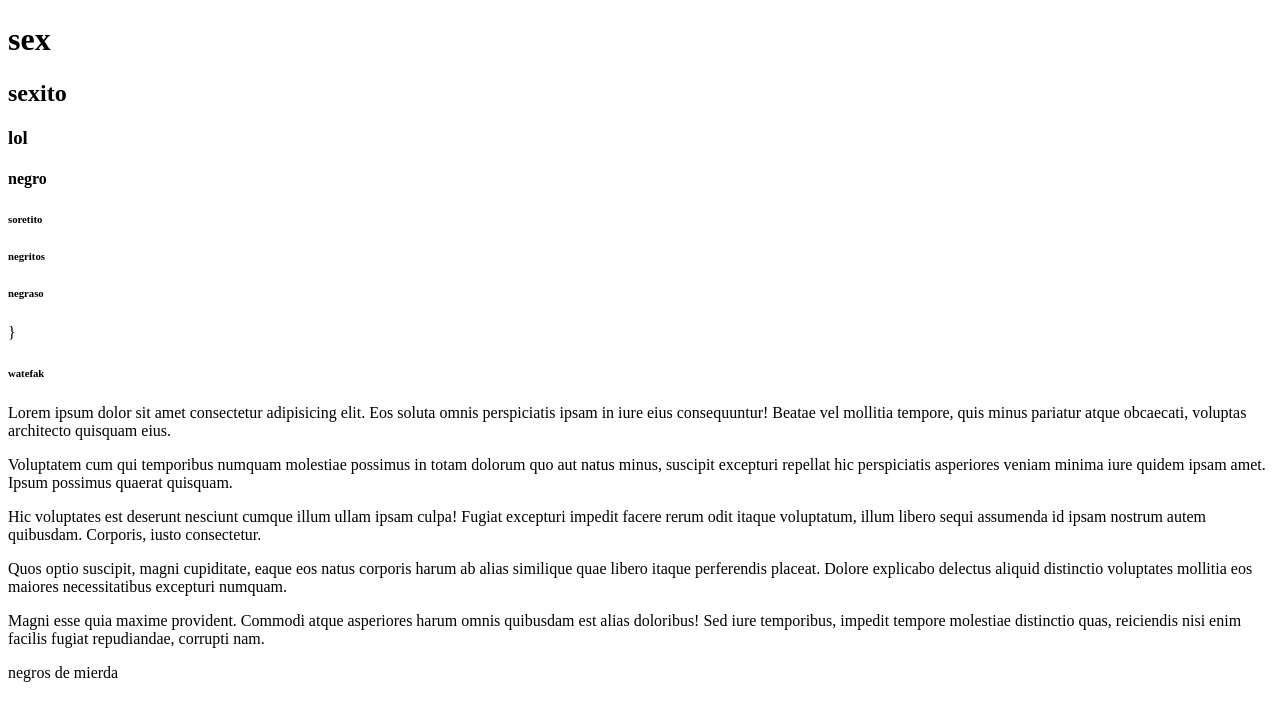
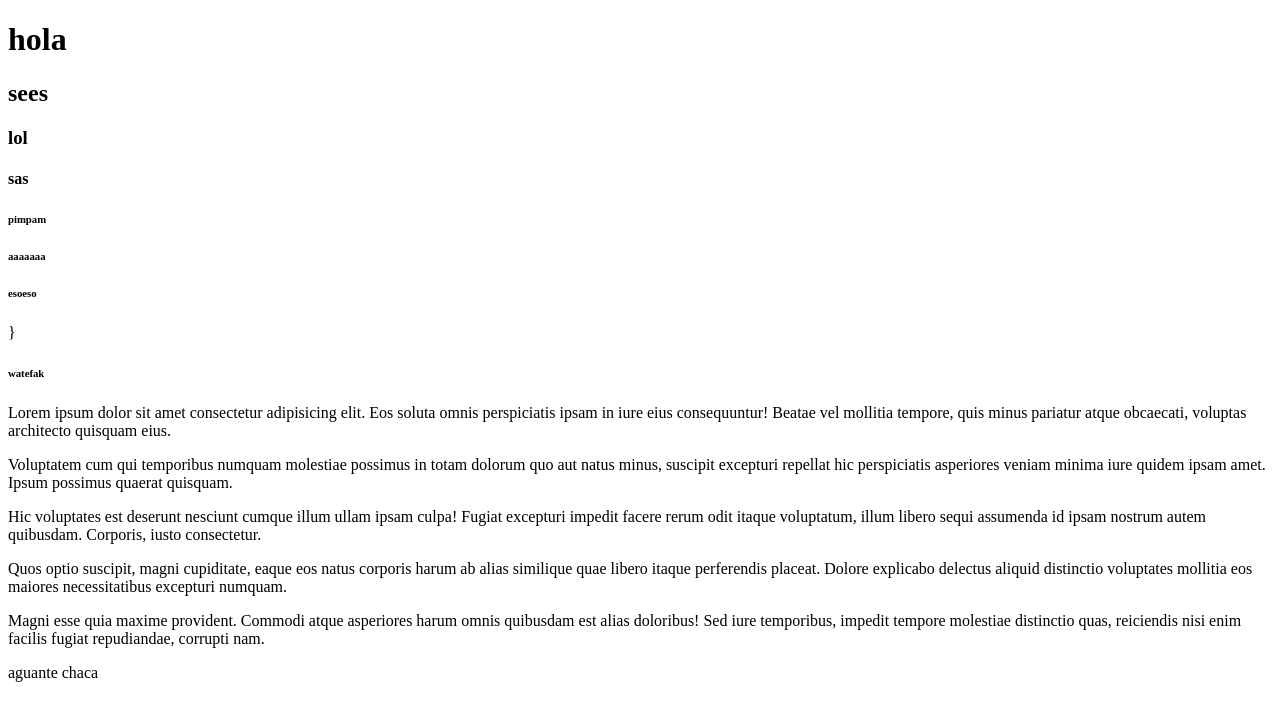
Before and after one commit to matiasdonato/clase10, a plain HTML site: page index.html in a window 1280 px wide. Drawn offline with Linux system fonts and the light colour scheme.

Commit message:
meti lol

```diff
--- a/index.html
+++ b/index.html
@@ -9,16 +9,16 @@
 </head>
 
 <body>
-    <h1>sex</h1>
-    <h2>sexito</h2>
+    <h1>hola</h1>
+    <h2>sees</h2>
     <h3>lol</h3>
-    <h4>negro</h4>
+    <h4>sas</h4>
 
-    <h6>soretito</h6>
+    <h6>pimpam</h6>
 
-    <h6>negritos </h6>
+    <h6>aaaaaaa</h6>
 
-    <h6>negraso</h6>}
+    <h6>esoeso</h6>}
 
     <h6>watefak</h6>
 
@@ -29,7 +29,7 @@
     <p>Magni esse quia maxime provident. Commodi atque asperiores harum omnis quibusdam est alias doloribus! Sed iure temporibus, impedit tempore molestiae distinctio quas, reiciendis nisi enim facilis fugiat repudiandae, corrupti nam.</p>
 
     <footer>
-        <p>negros de mierda</p>
+        <p>aguante chaca</p>
     </footer>
 </body>
 
```
